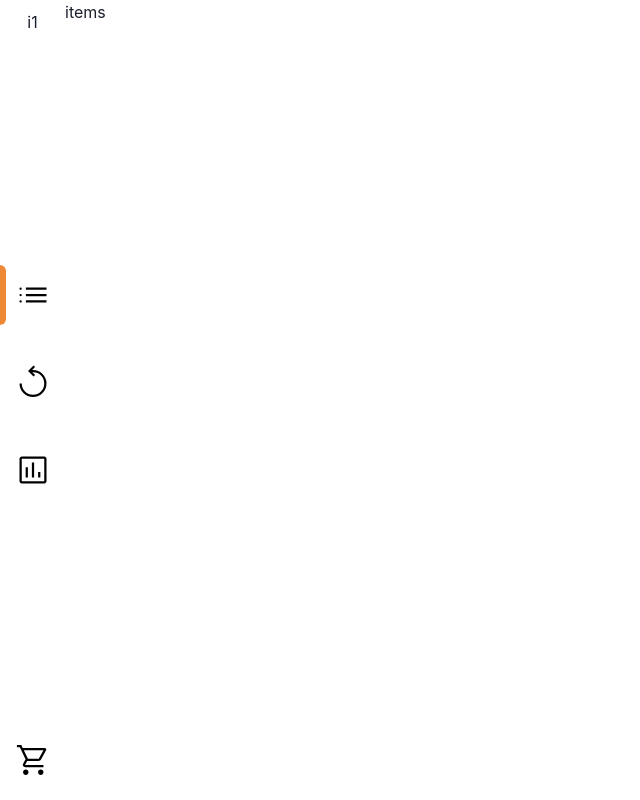
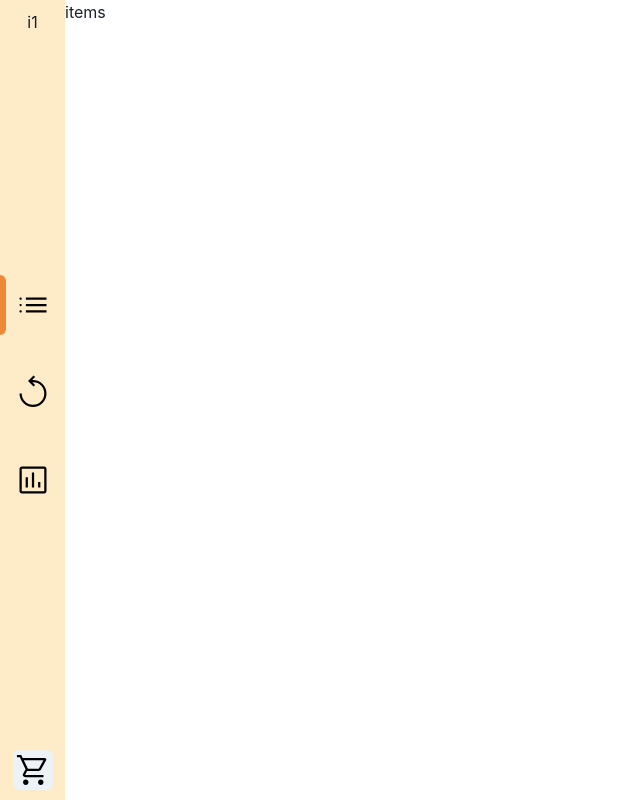
Before and after one commit to RauboLuk/Shoppingify, a Next.js app: page /items in a window 1280 px wide. Shown: the whole page, without its empty margins (0-640 px from the left). Built offline with nearby package versions, Linux system fonts and the light colour scheme.

Commit message:
wip: cart icon

```diff
--- /dev/null
+++ b/src/components/Cart.tsx
@@ -0,0 +1,21 @@
+import { Circle, IconButton } from '@chakra-ui/react'
+import { Icon } from './Icon'
+
+export function Cart() {
+    return (
+        // <Circle size={'52px'} bg={'orange.400'}>
+        //     <Icon src={'/shopping_cart_icon.svg'} alt="cart" />
+        // </Circle>
+
+        <IconButton
+            aria-label="Open cart"
+            icon={
+                <Icon
+                    src={'/shopping_cart_icon.svg'}
+                    alt="cart"
+                    filter={'revert(100%)'}
+                />
+            }
+        />
+    )
+}
--- a/src/components/NavbarLink.tsx
+++ b/src/components/NavbarLink.tsx
@@ -28,7 +28,7 @@ export const NavbarLink = ({ children, active, ...props }: Props) => {
                 borderRadius={'0 7px 7px 0'}
             ></Box>
             {children}
-            <Box w="6px"></Box>
+            <Box w="6px" aria-hidden="true"></Box>
         </Link>
     )
 }
--- a/src/components/Sidebar.tsx
+++ b/src/components/Sidebar.tsx
@@ -1,11 +1,11 @@
 import { Flex, GridItem } from '@chakra-ui/react'
-import { Icon } from './Icon'
+import { Cart } from './Cart'
 import { NavbarLink } from './NavbarLink'
 import { NavbarList } from './NavbarList'
 
 function Sidebar() {
     return (
-        <GridItem pt={'10px'} pb={'10px'}>
+        <GridItem pt={'10px'} pb={'10px'} bg={'orange.100'}>
             <Flex
                 as={'nav'}
                 justifyContent={'space-between'}
@@ -23,9 +23,7 @@ function Sidebar() {
                 >
                     <NavbarList />
                 </Flex>
-                <NavbarLink href="/">
-                    <Icon src="/shopping_cart_icon.svg" alt="statistics"  />
-                </NavbarLink>
+                <Cart />
             </Flex>
         </GridItem>
     )
```
